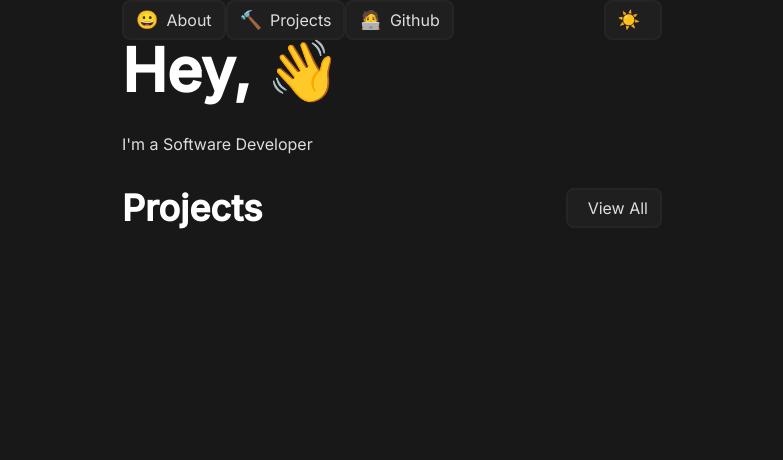
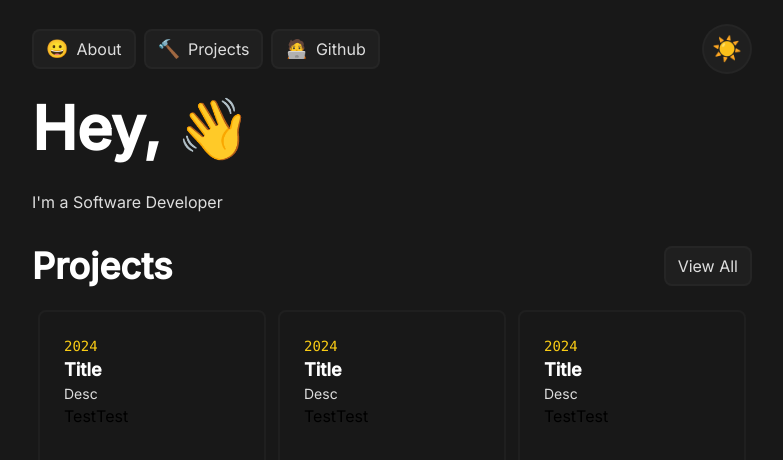
Before and after one commit to hua0-richard/web-portfolio, a React (Vite) app in the folder client-app/: page / in a window 1280 px wide. Shown: the top 460 px of the page, without its empty margins (248-1031 px from the left). Built offline with nearby package versions, Linux system fonts and the light colour scheme.

Commit message:
feat: Project Cards

```diff
--- a/client-app/src/components/About.tsx
+++ b/client-app/src/components/About.tsx
@@ -1,6 +1,6 @@
 export default function About() {
   return (
-    <div className="w-[540px] flex flex-col justify-between items-start">
+    <div className="w-[720px] flex flex-col justify-between items-start">
       <h1 className="text-6xl text-white font-bold">Hey, 👋</h1>
       <div className="my-8 text-off-white">I'm a Software Developer</div>
     </div>
--- a/client-app/src/components/ButtonRectangle.tsx
+++ b/client-app/src/components/ButtonRectangle.tsx
@@ -5,7 +5,7 @@ export default function ButtonRectangle(
   return (
     <div className="group p-[2px] rounded-lg bg-dark-secondary cursor-pointer hover:bg-gradient-to-r from-yellow-400 to-orange-500">
       <div className="h-[36px] p-[12px] bg-dark-tertiary rounded-md flex justify-center items-center text-md">
-        <div className="mr-[8px] text-lg">{icon}</div>
+        {icon ? <div className="mr-[8px] text-lg">{icon}</div> : <></>}
         <div className="bg-off-white text-off-white group-hover:bg-gradient-to-r from-yellow-400 to-orange-500 bg-clip-text text-transparent">
           <div>{label}</div>
         </div>
--- a/client-app/src/components/ButtonRound.tsx
+++ b/client-app/src/components/ButtonRound.tsx
@@ -0,0 +1,9 @@
+export default function ButtonRound({ icon }: { icon: string }) {
+  return (
+    <div className="group rounded-full w-[50px] h-[50px] flex justify-center items-center bg-dark-secondary cursor-pointer hover:bg-gradient-to-r from-yellow-400 to-orange-500">
+      <div className="rounded-full w-[46px] h-[46px] bg-dark-tertiary flex justify-center items-center text-2xl">
+        {icon}
+      </div>
+    </div>
+  );
+}
--- /dev/null
+++ b/client-app/src/components/Card.tsx
@@ -0,0 +1,13 @@
+export default function Card() {
+  return (
+    <div className="w-[228px] h-[196px] p-[24px] flex flex-col justify-start items-start bg-dark border-2 border-dark-tertiary rounded-lg">
+      <div className="text-yellow-400 font-mono text-sm">2024</div>
+      <div className="text-white text-lg font-bold">Title</div>
+      <div className="text-off-white text-sm">Desc</div>
+      <div className="flex justify-start items-center">
+        <div>Test</div>
+        <div>Test</div>
+      </div>
+    </div>
+  );
+}
--- /dev/null
+++ b/client-app/src/components/Experience.tsx
@@ -0,0 +1 @@
+export default function Experience() {}
--- a/client-app/src/components/Menu.tsx
+++ b/client-app/src/components/Menu.tsx
@@ -1,16 +1,17 @@
 import ButtonRectangle from "./ButtonRectangle";
+import ButtonRound from "./ButtonRound";
 
 export default function Menu() {
   return (
-    <div className="w-[540px] flex justify-between items-center">
-      <div className="flex">
+    <div className="w-[720px] py-[24px] flex justify-between items-center">
+      <div className="flex justify-around space-x-2">
         <ButtonRectangle icon="😀" label="About" />
         <ButtonRectangle icon="🔨" label="Projects" />
         <ButtonRectangle icon="🧑‍💻" label="Github" />
       </div>
 
       <div>
-        <ButtonRectangle icon="☀️" label="" />
+        <ButtonRound icon="☀️" />
       </div>
     </div>
   );
--- a/client-app/src/components/Projects.tsx
+++ b/client-app/src/components/Projects.tsx
@@ -1,11 +1,19 @@
 import ButtonRectangle from "./ButtonRectangle";
+import Card from "./Card";
 export default function Projects() {
   return (
-    <div className="w-[540px] flex justify-start items-start">
+    <div className="w-[720px] flex flex-col justify-start items-start">
       <div className="w-full flex justify-between items-center">
         <div className="text-white text-4xl font-semibold">Projects</div>
         <ButtonRectangle icon="" label="View All" />
       </div>
+      <div className="my-[24px] w-full">
+        <div className="flex justify-around w-full">
+          <Card />
+          <Card />
+          <Card />
+        </div>
+      </div>
     </div>
   );
 }
```
